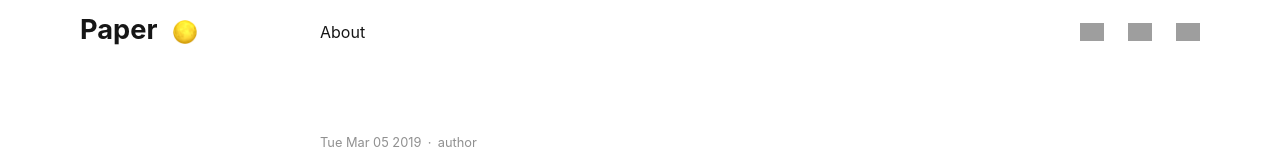
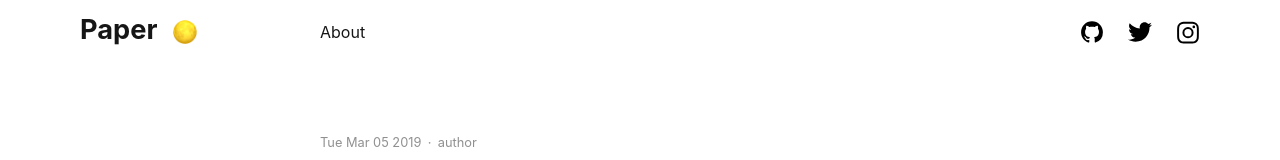
Before and after one commit to raeperd/nextjs-paper, a Next.js app: page /articles/emoji-support in a window 1280 px wide. Shown: the top 160 px of the page. Built offline with nearby package versions, Linux system fonts and the light colour scheme; grey boxes are pictures that could not be loaded.

Commit message:
Fix svg image link to have absolute path

```diff
--- a/components/Layout.tsx
+++ b/components/Layout.tsx
@@ -86,7 +86,7 @@ function SocialNav({ socials }: { socials: SocialProps[] }) {
           <a href={`//${social.name}.com/${social.id}`} key={social.name}>
             <img
               id={social.name}
-              src={`./${social.name}.svg`}
+              src={`/${social.name}.svg`}
               alt={`${social.name}`}
             />
           </a>
```
